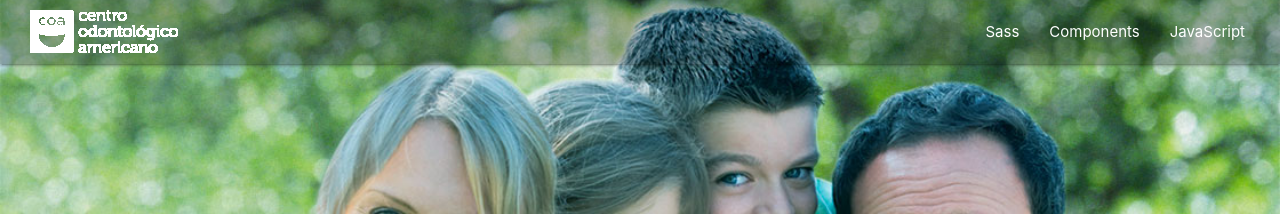
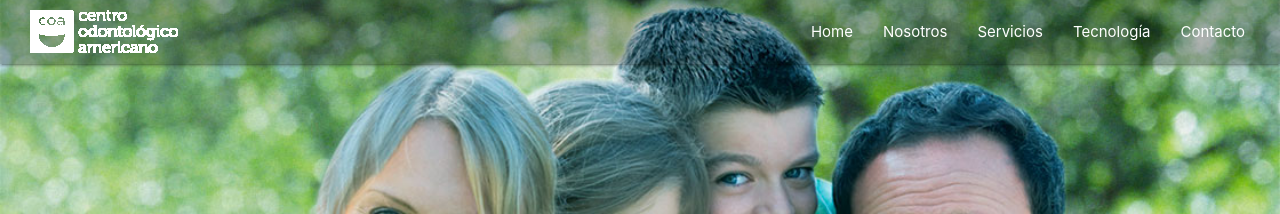
Before and after one commit to pepeul1191/jekyll-materialize, a Jekyll site: the page built from index.md, in a window 1280 px wide. Shown: the top 214 px of the page. Built offline with Jekyll 4.4.1, drawn with Linux system fonts in a browser that asks for light colours; nearby versions of some CDN libraries; library files that are not in the unit come from our copies.

Commit message:
Armando menú con yaml

```diff
--- a/_data/menu.yml
+++ b/_data/menu.yml
@@ -0,0 +1,10 @@
+- nombre: 'Home'
+  url: '#/'
+- nombre: 'Nosotros'
+  url: '#/nosostros'
+- nombre: 'Servicios'
+  url: '#/servicios'
+- nombre: 'Tecnología'
+  url: '#/tecnologia'
+- nombre: 'Contacto'
+  url: '#/contacto'
--- a/_includes/header.html
+++ b/_includes/header.html
@@ -4,9 +4,9 @@
       <img src="{{ site.url }}/assets/img/logo-coa-blanco.png" alt="">
     </a>
     <ul id="nav-mobile" class="right hide-on-med-and-down">
-      <li><a href="sass.html">Sass</a></li>
-      <li><a href="badges.html">Components</a></li>
-      <li><a href="collapsible.html">JavaScript</a></li>
+      {% for menu in site.data.menu %}
+        <li><a href="{{ menu.url }}">{{ menu.nombre }}</a></li>
+      {% endfor %}
     </ul>
   </div>
 </nav>
--- a/assets/css/styles.css
+++ b/assets/css/styles.css
@@ -15,6 +15,7 @@ nav {
   position: fixed;
   background: rgba(0, 0 ,0, 0.25);
   padding: 0px 20px;
+  z-index: 100;
 }
 
 #parallax1{
```
